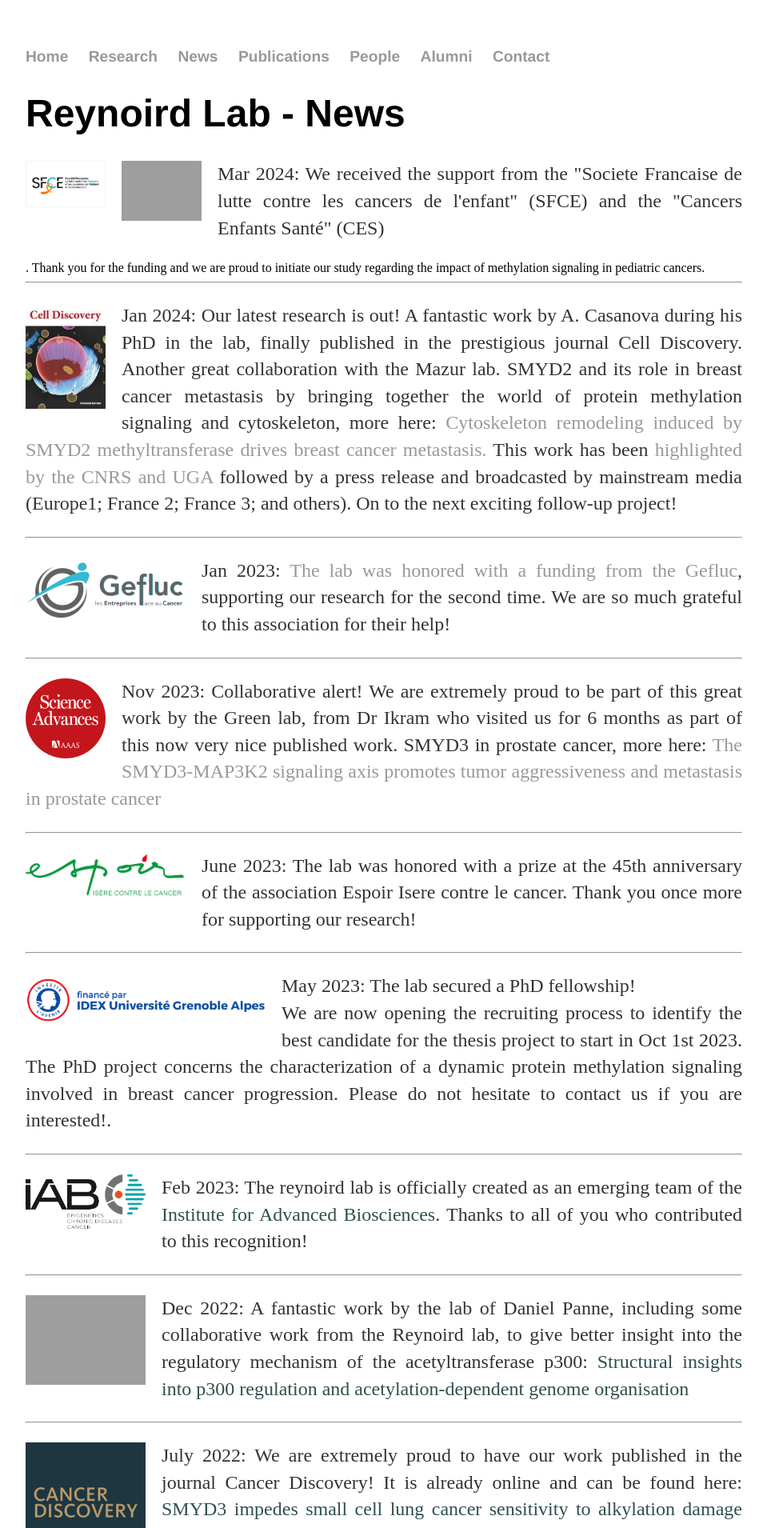
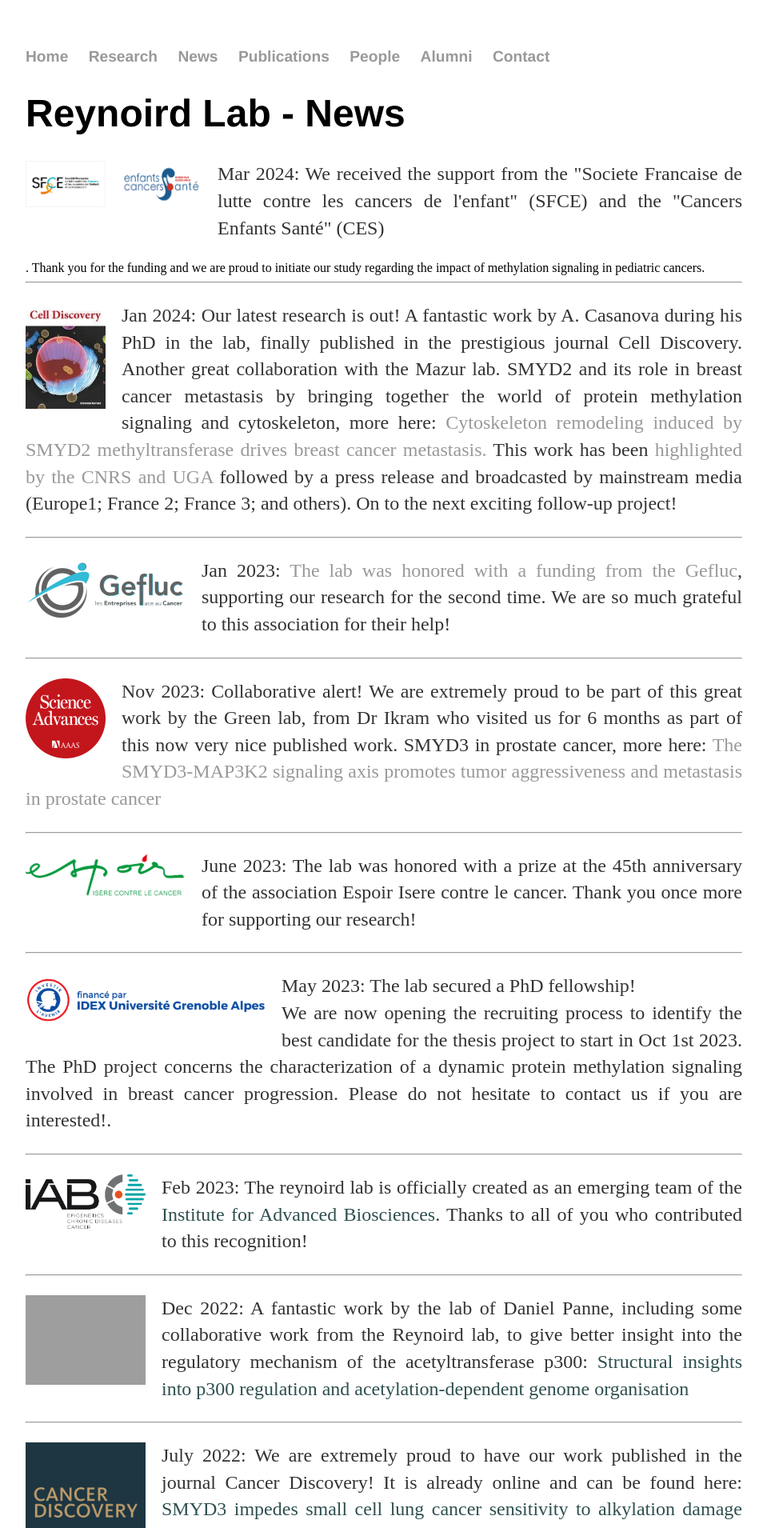
Before and after one commit to Reynoird-Lab/Reynoird-lab.github.io, a Jekyll site: the page built from News/index.html, in a window 1280 px wide. Shown: the top 1910 px of the page at 80% size, without its empty margins (160-1119 px from the left). Built offline with Jekyll 4.4.1, drawn with Linux system fonts in a browser that asks for light colours; Markdown is read by kramdown in place of the engine named in the settings.

Commit message:
Update index.html

```diff
--- a/News/index.html
+++ b/News/index.html
@@ -7,7 +7,7 @@ title: News
 	<h1>Reynoird Lab - {{ page.title }}</h1>
 
 <div class="div-categoryContainer">
-    <img src="https://reynoird-lab.github.io/Images/SFCE.png" title="SFCE" width="100" style="margin: 0px 20px 10px 0px;" class="picture-left"> <img src="https://reynoird-lab.github.io/Images/CSE.png" title="CES" width="100" style="margin: 0px 20px 10px 0px;" class="picture-left">
+    <img src="https://reynoird-lab.github.io/Images/SFCE.png" title="SFCE" width="100" style="margin: 0px 20px 10px 0px;" class="picture-left"> <img src="https://reynoird-lab.github.io/Images/CES.png" title="CES" width="100" style="margin: 0px 20px 10px 0px;" class="picture-left">
   	<div class="paragraph-right">
 	  <p align="justify"> Mar 2024: We received the support from the "Societe Francaise de lutte contre les cancers de l'enfant" (SFCE) and the "Cancers Enfants Santé" (CES)</div>. Thank you for the funding and we are proud to initiate our study regarding the impact of methylation signaling in pediatric cancers.
 </div>
```
